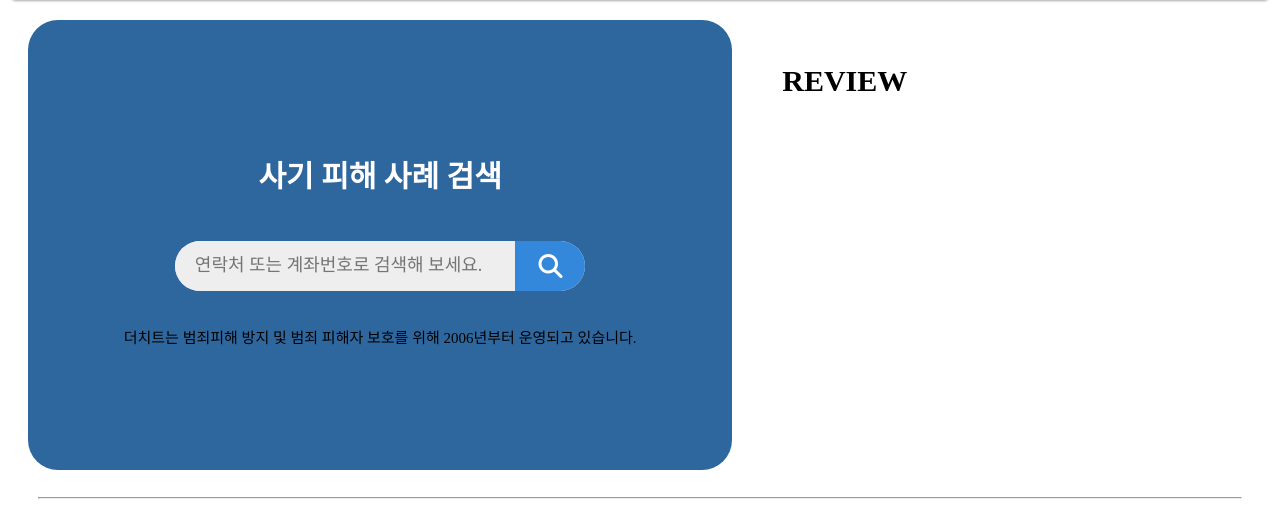
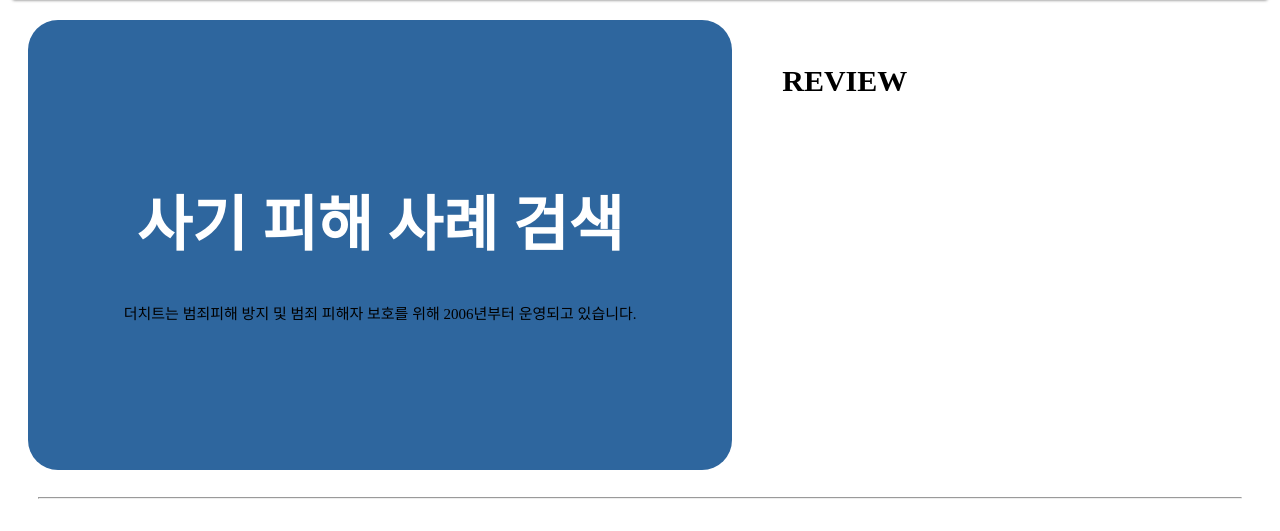
Before and after one commit to jwayj/OSPGoHome, a Flask app: page / in a window 1280 px wide. Shown: the part 159-690 px from the top of the page. Run offline with Flask 3, Linux system fonts and the light colour scheme; data that the repository does not hold is empty; some libraries are stand-ins or nearby versions; some web fonts are replaced.

Commit message:
홈화면 더치트 사이트로 연결되도록 수정

```diff
--- a/templates/home.html
+++ b/templates/home.html
@@ -2,13 +2,15 @@
 {% block section %}
 <div class="home-container" >
     <div class="home-middle">
-        <h1>사기 피해 사례 검색</h1>
-        <form class="home-search-box">
+        <h1><a href="https://thecheat.co.kr/rb/?mod=_search" target="_blank" style="color: white; text-decoration: none; font-size: 2em;">사기 피해 사례 검색</a></h1>
+
+        <!-- <form class="home-search-box">
             <input type="text" id="thecheat-search" name="search" placeholder="연락처 또는 계좌번호로 검색해 보세요.">
             <button type="submit">
                 <i class="fa-solid fa-magnifying-glass"></i>
             </button>
-        </form>
+        </form> -->
+
         <p>
             더치트는 범죄피해 방지 및 범죄 피해자 보호를 위해 2006년부터 운영되고 있습니다.
         </p>
```
